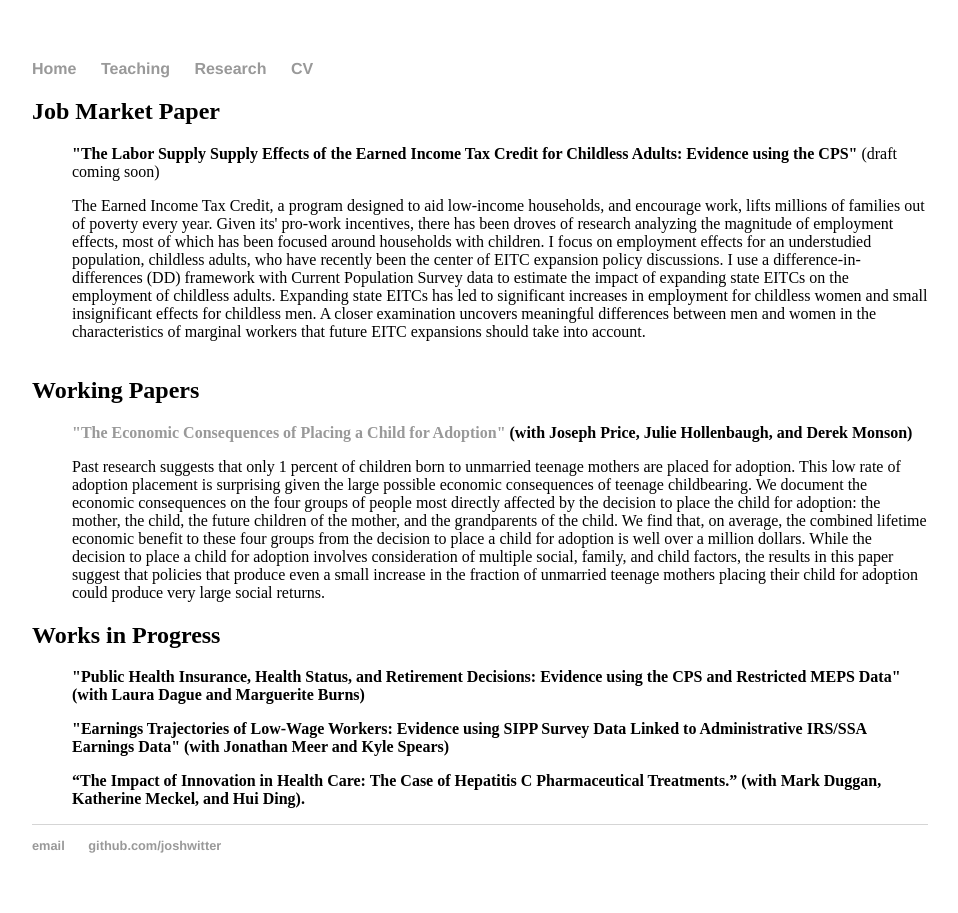
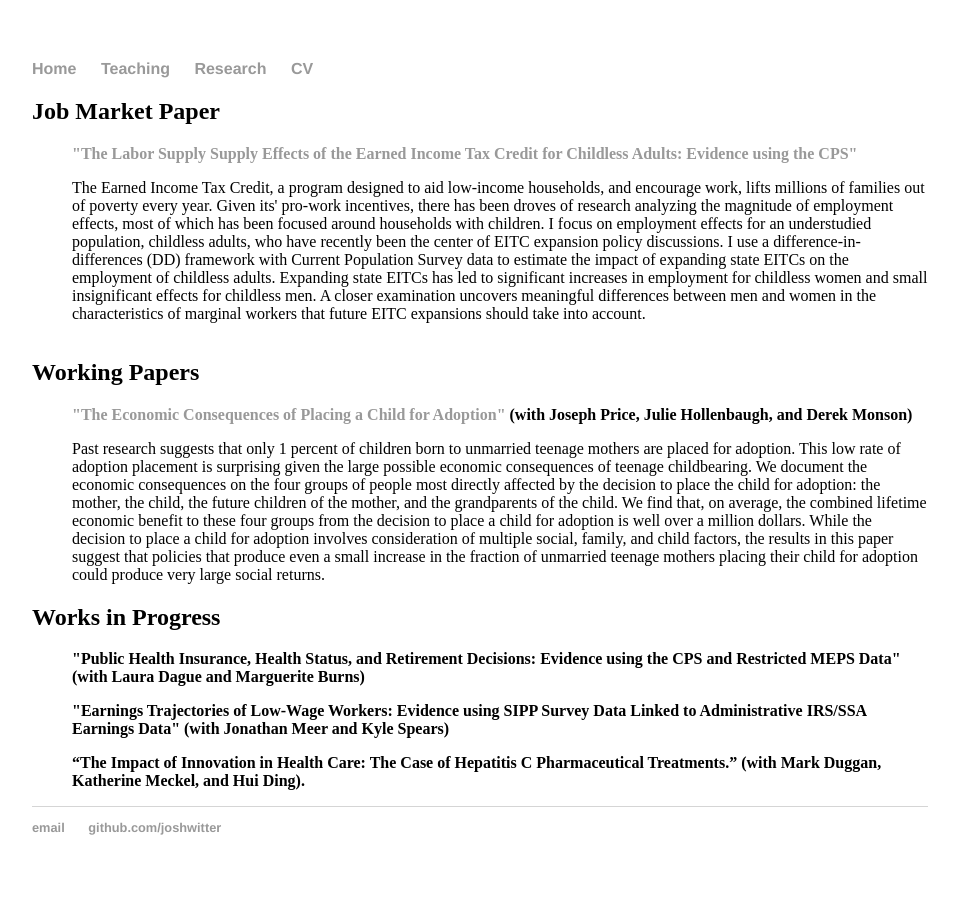
Before and after one commit to joshwitter/joshwitter.github.io, a Jekyll site: the page built from research/index.html, in a window 1280 px wide. Shown: the whole page, without its empty margins (160-1118 px from the left). Built offline with Jekyll 4.4.1, drawn with Linux system fonts in a browser that asks for light colours.

Commit message:
Update index.html

```diff
--- a/research/index.html
+++ b/research/index.html
@@ -6,7 +6,7 @@
 
 <h2>Job Market Paper</h2>
 <ul style="list-style-type:none">
-  <li style="padding: 0 0 1em 0"><b>"The Labor Supply Supply Effects of the Earned Income Tax Credit for Childless Adults: Evidence using the CPS"</b> (draft coming soon) </li>
+  <li style="padding: 0 0 1em 0"><a href="/research/adoption_manuscript.pdf"><b>"The Labor Supply Supply Effects of the Earned Income Tax Credit for Childless Adults: Evidence using the CPS"</a></b></li>
   <li style="padding: 0 0 1em 0"> The Earned Income Tax Credit, a program designed to aid low-income households, and encourage work, lifts millions of families out of poverty every year. Given its' pro-work incentives, there has been droves of research analyzing the magnitude of employment effects, most of which has been focused around households with children. I focus on employment effects for an understudied population, childless adults, who have recently been the center of EITC expansion policy discussions. I use a difference-in-differences (DD) framework with Current Population Survey data to estimate the impact of expanding state EITCs on the employment of childless adults. Expanding state EITCs has led to significant increases in employment for childless women and small insignificant effects for childless men. A closer examination uncovers meaningful differences between men and women in the characteristics of marginal workers that future EITC expansions should take into account. </li>
 </ul>
 
```
